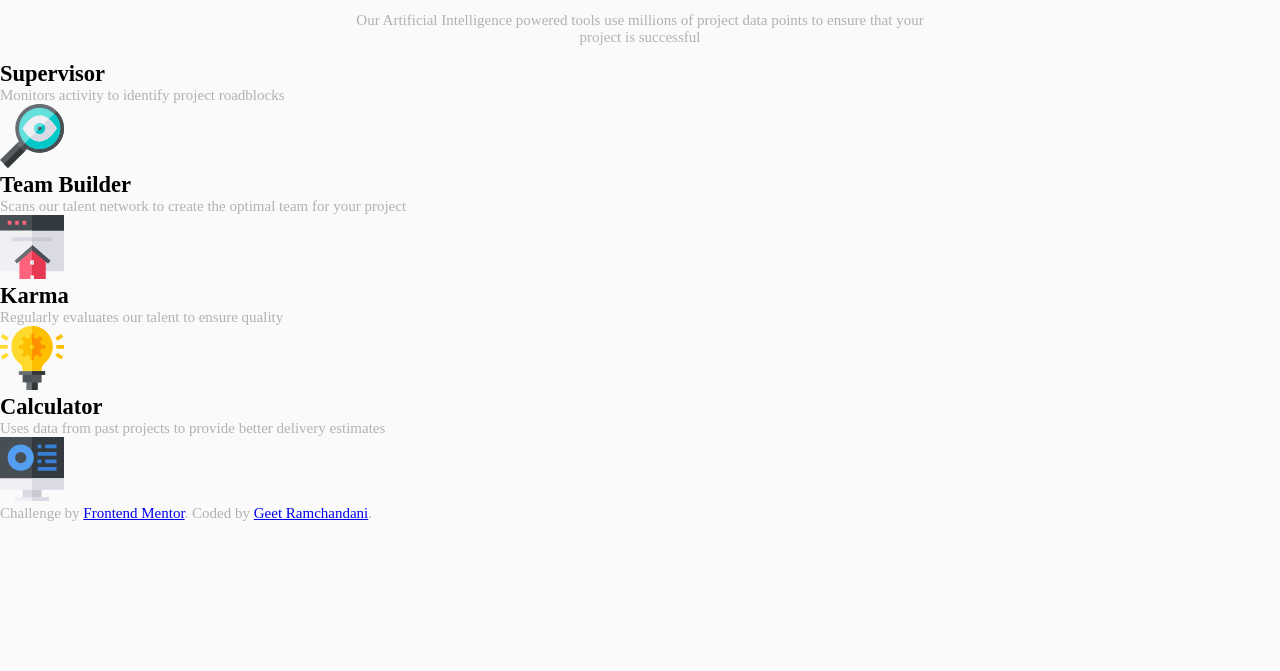
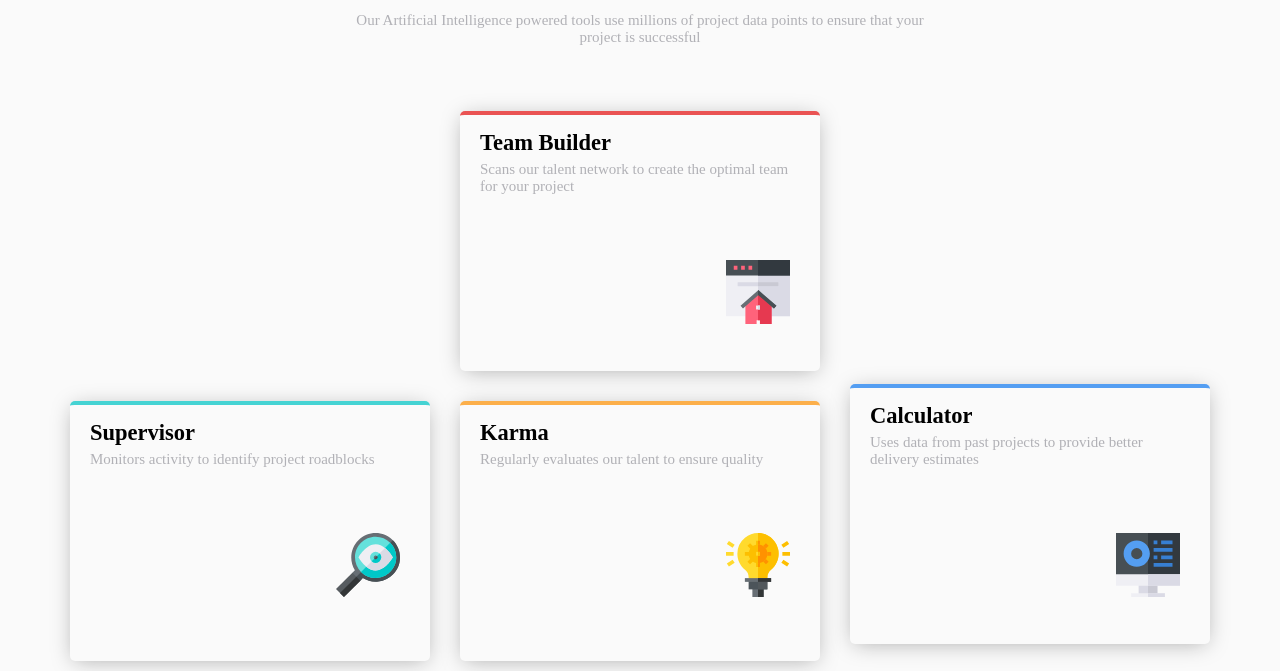
Before and after one commit to rgeet13/Frontend-Mentor-Projects, a plain HTML site: page four-card-feature-section-master/index.html in a window 1280 px wide. Shown: the part 129-800 px from the top of the page. Drawn offline with Linux system fonts and the light colour scheme; a web font is replaced by a local one.

Commit message:
Desktop version is almost done. Just one bug

```diff
--- a/four-card-feature-section-master/index.html
+++ b/four-card-feature-section-master/index.html
@@ -22,6 +22,7 @@
       Our Artificial Intelligence powered tools use millions of project data
       points to ensure that your project is successful
     </p>
+    <div class="container">
       <div class="supervisor-block">
         <h2>Supervisor</h2>
         <p>Monitors activity to identify project roadblocks</p>
@@ -31,6 +32,7 @@
           alt=""
         />
       </div>
+      <div class="second-block">
         <div class="team-builder-block">
           <h2>Team Builder</h2>
           <p>
@@ -51,7 +53,8 @@
             alt=""
           />
         </div>
-    <div class="calculator">
+      </div>
+      <div class="calculator-block">
         <h2>Calculator</h2>
         <p>Uses data from past projects to provide better delivery estimates</p>
         <img
@@ -59,6 +62,7 @@
           src="/four-card-feature-section-master/images/icon-calculator.svg"
           alt=""
         />
+      </div>
     </div>
 
     <footer>
--- a/four-card-feature-section-master/style.css
+++ b/four-card-feature-section-master/style.css
@@ -8,6 +8,14 @@
 body {
   font-size: 15px;
   background-color: rgb(250, 250, 250);
+  z-index: 0;
+  /* margin: 0px auto; */
+}
+
+.container {
+  display: table;
+  margin: 0px auto;
+  height: 100vh;
 }
 
 .heading-1 {
@@ -34,3 +42,83 @@ p {
   text-align: center;
   padding: 15px;
 }
+
+.supervisor-block {
+  display: inline-block;
+  height: 260px;
+  width: 360px;
+  border-radius: 5px;
+  padding: 15px;
+  border-top: 4px solid hsl(180, 62%, 55%);
+  z-index: 1;
+  box-shadow: 0px 3px 22px -4px darkgray;
+  margin-right: 30px;
+}
+
+.team-builder-block {
+  height: 260px;
+  width: 360px;
+  border-radius: 5px;
+  padding: 15px;
+  border-top: 4px solid hsl(0, 78%, 62%);
+  z-index: 1;
+  box-shadow: 0px 3px 22px -4px darkgray;
+  margin-top: 50px;
+}
+
+.karma-block {
+  height: 260px;
+  width: 360px;
+  border-radius: 5px;
+  padding: 15px;
+  border-top: 4px solid hsl(34, 97%, 64%);
+  z-index: 1;
+  box-shadow: 0px 3px 22px -4px darkgray;
+  margin-top: 30px;
+}
+
+.calculator-block {
+  display: inline-block;
+  height: 260px;
+  width: 360px;
+  border-radius: 5px;
+  padding: 15px;
+  border-top: 4px solid hsl(212, 86%, 64%);
+  z-index: 1;
+  box-shadow: 0px 3px 22px -4px darkgray;
+  margin-left: 30px;
+}
+
+.second-block {
+  display: inline-block;
+}
+
+.supervisor-block h2,
+.team-builder-block h2,
+.karma-block h2,
+.calculator-block h2 {
+  font-weight: 600;
+  margin-left: 5px;
+}
+
+.supervisor-block p,
+.team-builder-block p,
+.karma-block p,
+.calculator-block p {
+  padding: 5px;
+}
+
+.supervisor-block img,
+.team-builder-block img,
+.karma-block img,
+.calculator-block img {
+  display: block;
+  float: right;
+  margin-top: 60px;
+  margin-right: 15px;
+  margin-bottom: 15px;
+}
+
+footer {
+  text-align: center;
+}
```
Lines whose indentation alone changed are shown as unchanged.
